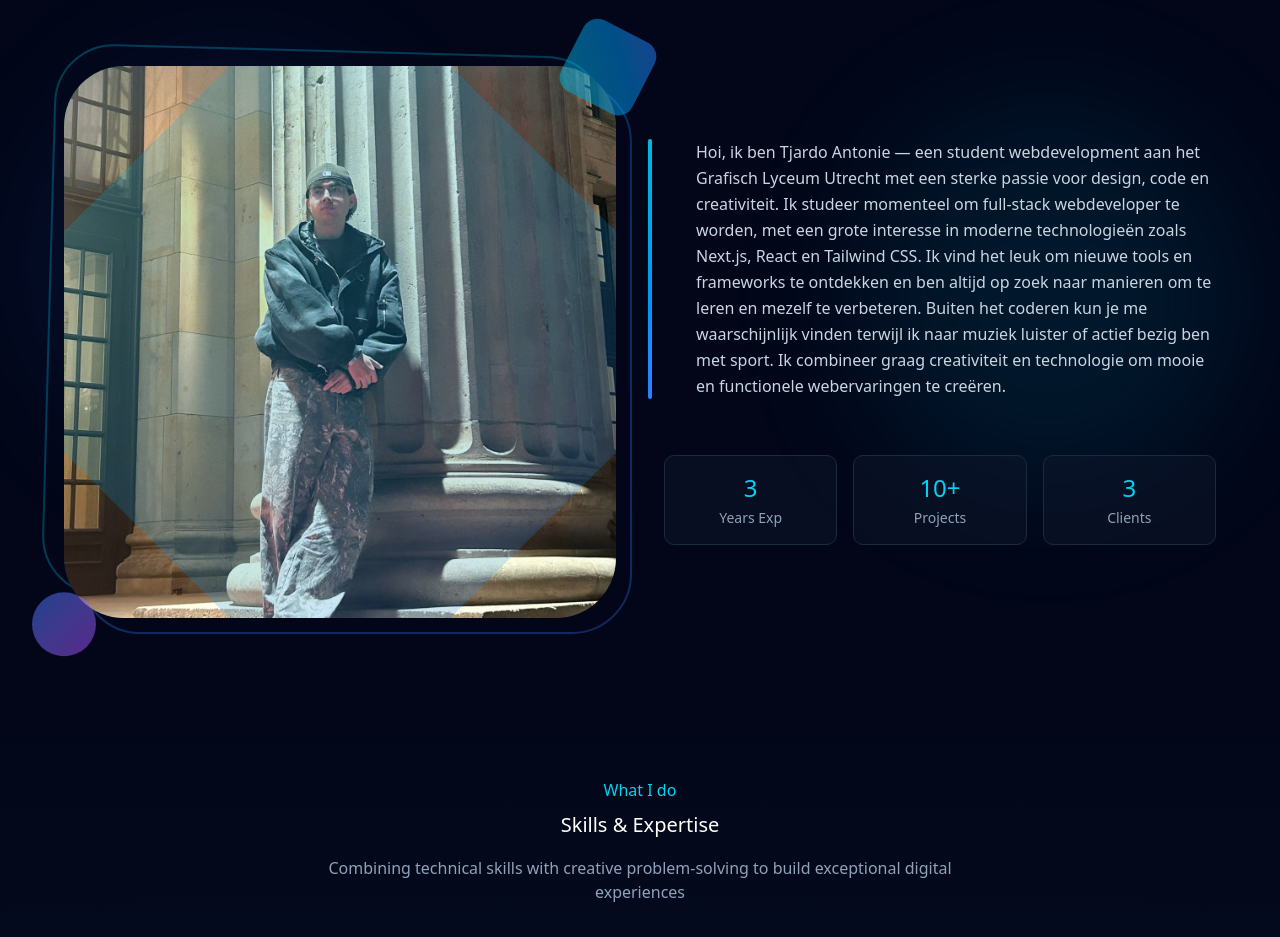
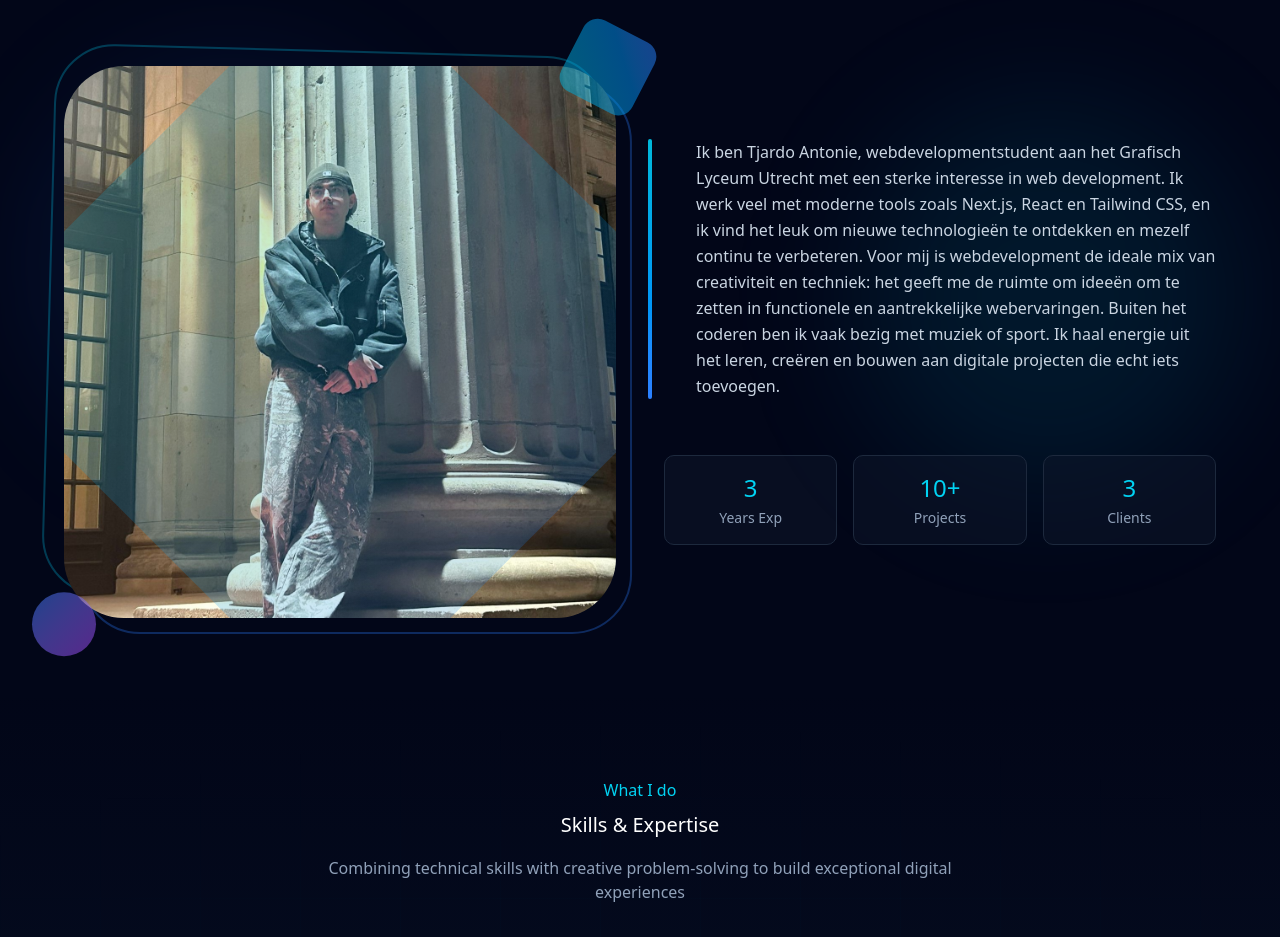
Before and after one commit to TjardoA/portfolio-gsap, a React (Vite) app: page / in a window 1280 px wide. Shown: the part 940-1877 px from the top of the page. Built offline with nearby package versions, Linux system fonts and the light colour scheme.

Commit message:
about me update

```diff
--- a/src/data/portfolio-content.ts
+++ b/src/data/portfolio-content.ts
@@ -6,7 +6,7 @@ export const portfolioData = {
     email: "tjardo.antonie@gmail.com",
     photo: "./assets/profile.jpg", // Plaats je profiel foto in de /assets map
     aboutMe:
-      "Hoi, ik ben Tjardo Antonie — een student webdevelopment aan het Grafisch Lyceum Utrecht met een sterke passie voor design, code en creativiteit. Ik studeer momenteel om full-stack webdeveloper te worden, met een grote interesse in moderne technologieën zoals Next.js, React en Tailwind CSS. Ik vind het leuk om nieuwe tools en frameworks te ontdekken en ben altijd op zoek naar manieren om te leren en mezelf te verbeteren. Buiten het coderen kun je me waarschijnlijk vinden terwijl ik naar muziek luister of actief bezig ben met sport. Ik combineer graag creativiteit en technologie om mooie en functionele webervaringen te creëren.",
+      "Ik ben Tjardo Antonie, webdevelopmentstudent aan het Grafisch Lyceum Utrecht met een sterke interesse in web development. Ik werk veel met moderne tools zoals Next.js, React en Tailwind CSS, en ik vind het leuk om nieuwe technologieën te ontdekken en mezelf continu te verbeteren. Voor mij is webdevelopment de ideale mix van creativiteit en techniek: het geeft me de ruimte om ideeën om te zetten in functionele en aantrekkelijke webervaringen. Buiten het coderen ben ik vaak bezig met muziek of sport. Ik haal energie uit het leren, creëren en bouwen aan digitale projecten die echt iets toevoegen.",
   },
   socials: {
     linkedin: "https://www.linkedin.com/in/tjardo-antonie-52284726a/",
```
